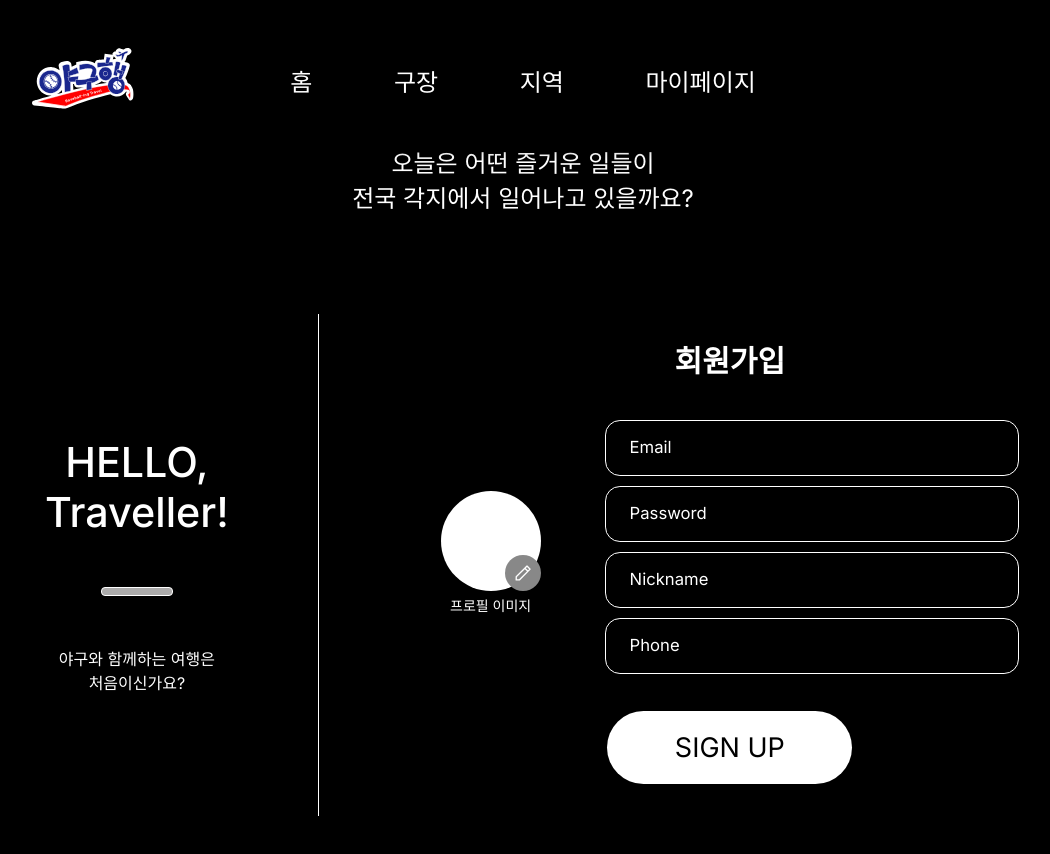
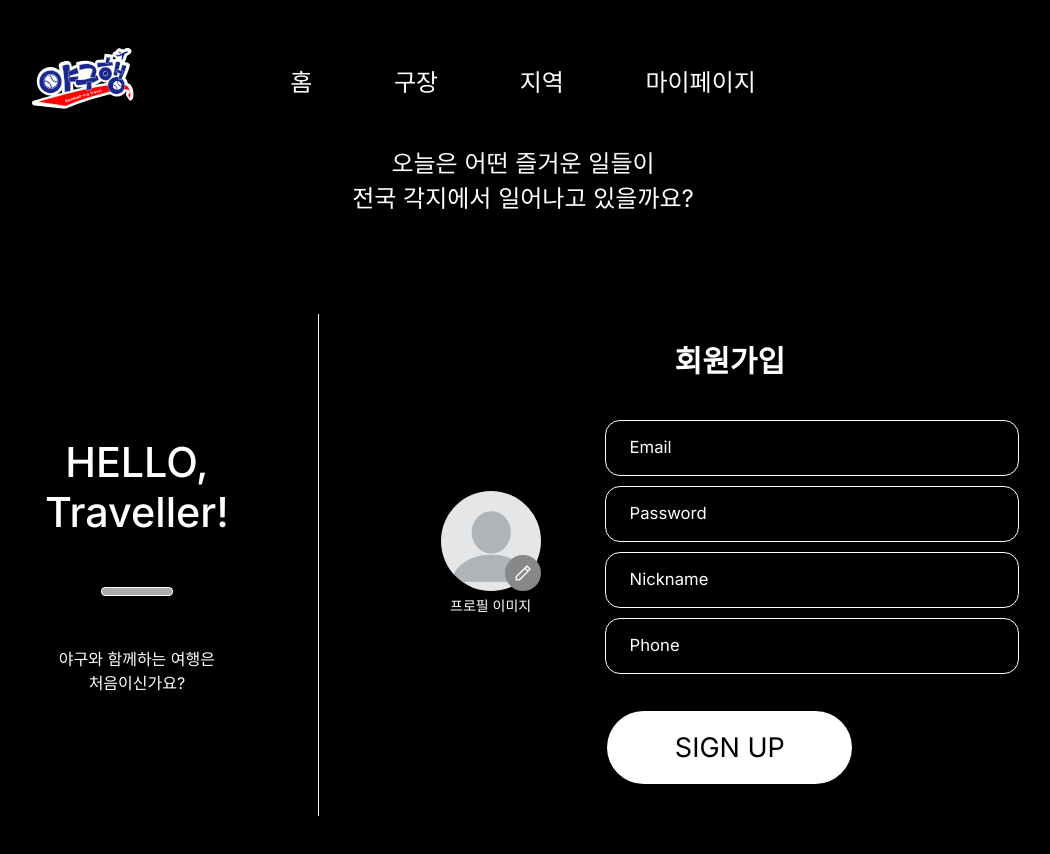
Before and after one commit to 2024-TourismContest/Yaguhang_FE, a React (Vite) app: page /signup in a window 1280 px wide. Shown: the top 854 px of the page, without its empty margins (117-1167 px from the left). Built offline with nearby package versions, Linux system fonts and the light colour scheme; no server answers.

Commit message:
:sparkles: Feat: 프로필 이미지 업로드 구현

```diff
--- /dev/null
+++ b/src/components/profile/ProfileEditSection.tsx
@@ -0,0 +1,94 @@
+import { useRef } from "react";
+import styled from "styled-components";
+import pencilIcon from "../../assets/icons/pencil.svg";
+import defaultProfile from "../../assets/images/defaultProfile.webp";
+
+const ProfileEditSection = ({ profileImage, onImageChange }) => {
+  const fileInputRef = useRef<HTMLInputElement | null>(null);
+
+  const handleClick = () => {
+    if (fileInputRef.current) {
+      fileInputRef.current.click(); // 파일 선택창 열기
+    }
+  };
+
+  return (
+    <Container>
+      <ProfileImgContainer>
+        {profileImage ? (
+          <ProfileImg src={profileImage} alt="Profile" />
+        ) : (
+          <ProfileImg src={defaultProfile} alt="Profile" />
+        )}
+        <UploadBtn onClick={handleClick}>
+          <img src={pencilIcon} alt="Upload profile" />
+        </UploadBtn>
+        <HiddenFileInput
+          ref={fileInputRef}
+          type="file"
+          accept="image/*"
+          onChange={onImageChange}
+        />
+      </ProfileImgContainer>
+      <ProfileText>프로필 이미지</ProfileText>
+    </Container>
+  );
+};
+
+export default ProfileEditSection;
+
+const Container = styled.div`
+  display: flex;
+  flex-direction: column;
+  align-items: center;
+  margin-right: 2rem;
+
+  @media (max-width: 768px) {
+    margin-right: 0;
+  }
+`;
+
+const ProfileImgContainer = styled.div`
+  position: relative;
+  width: 100px;
+  height: 100px;
+`;
+
+const ProfileImg = styled.img`
+  width: 100%;
+  height: 100%;
+  border-radius: 50%;
+  object-fit: cover;
+  background-color: #fff;
+`;
+
+const UploadBtn = styled.button`
+  position: absolute;
+  bottom: 0;
+  right: 0;
+  width: 36px;
+  height: 36px;
+  border-radius: 50%;
+  background-color: #888;
+  border: none;
+  display: flex;
+  justify-content: center;
+  align-items: center;
+  cursor: pointer;
+  img {
+    width: 16px;
+    height: 16px;
+  }
+`;
+
+const HiddenFileInput = styled.input`
+  display: none;
+`;
+
+const ProfileText = styled.span`
+  color: #fff;
+  font-family: "Inter", sans-serif;
+  font-size: 0.875rem;
+  text-align: center;
+  margin-top: 0.5rem;
+`;
--- a/src/components/users/SignupForm.tsx
+++ b/src/components/users/SignupForm.tsx
@@ -3,25 +3,14 @@ import styled from "styled-components";
 import { useNavigate } from "react-router-dom";
 import InputWithLabel from "../input/InputWithLabel";
 import { accounts } from "../../apis/auth";
-import pencilIcon from "../../assets/icons/pencil.svg";
-
-const ProfileSection = () => (
-  <ProfileSectionContainer>
-    <ProfileImgContainer>
-      <ProfileImg />
-      <UploadBtn>
-        <img src={pencilIcon} alt="Upload profile" />
-      </UploadBtn>
-    </ProfileImgContainer>
-    <ProfileText>프로필 이미지</ProfileText>
-  </ProfileSectionContainer>
-);
+import ProfileEditSection from "../profile/ProfileEditSection";
 
 const SignupForm = () => {
   const [email, setEmail] = useState("");
   const [password, setPassword] = useState("");
   const [nickname, setNickname] = useState("");
   const [phoneNumber, setPhoneNumber] = useState("");
+  const [profileImage, setProfileImage] = useState<string | null>(null);
   const [error, setError] = useState("");
 
   const navigate = useNavigate();
@@ -34,6 +23,7 @@ const SignupForm = () => {
       password,
       nickname,
       phoneNumber,
+      profileImage,
     };
 
     try {
@@ -44,11 +34,25 @@ const SignupForm = () => {
     }
   };
 
+  const handleImageChange = (event: React.ChangeEvent<HTMLInputElement>) => {
+    const file = event.target.files?.[0];
+    if (file) {
+      const reader = new FileReader();
+      reader.onloadend = () => {
+        setProfileImage(reader.result as string); // 이미지 상태 업데이트
+      };
+      reader.readAsDataURL(file);
+    }
+  };
+
   return (
     <FormContainer>
       <Title>회원가입</Title>
       <FormWrapper>
-        <ProfileSection />
+        <ProfileEditSection
+          profileImage={profileImage}
+          onImageChange={handleImageChange}
+        />
         <Form onSubmit={handleSubmit}>
           <InputWithLabel
             label="Email"
@@ -107,7 +111,6 @@ const FormWrapper = styled.div`
   }
 `;
 
-
 const Title = styled.h1`
   color: #fff;
   font-family: "Inter", sans-serif;
@@ -126,46 +129,6 @@ const ProfileSectionContainer = styled.div`
   @media (max-width: 768px) {
     margin-right: 0;
   }
-`;
-
-const ProfileImgContainer = styled.div`
-  position: relative;
-  width: 100px;
-  height: 100px;
-`;
-
-const ProfileImg = styled.div`
-  width: 100%;
-  height: 100%;
-  border-radius: 50%;
-  background-color: #fff;
-`;
-
-const UploadBtn = styled.button`
-  position: absolute;
-  bottom: 0;
-  right: 0;
-  width: 36px;
-  height: 36px;
-  border-radius: 50%;
-  background-color: #888;
-  border: none;
-  display: flex;
-  justify-content: center;
-  align-items: center;
-  cursor: pointer;
-  img {
-    width: 16px;
-    height: 16px;
-  }
-`;
-
-const ProfileText = styled.span`
-  color: #fff;
-  font-family: "Inter", sans-serif;
-  font-size: 0.875rem;
-  text-align: center;
-  margin-top: 0.5rem;
 `;
 
 const Form = styled.form`
```
Also changed, not shown: src/components/profile/profile.tsx (deleted, +0 -8 lines), src/assets/images/defaultProfile.webp (added).
